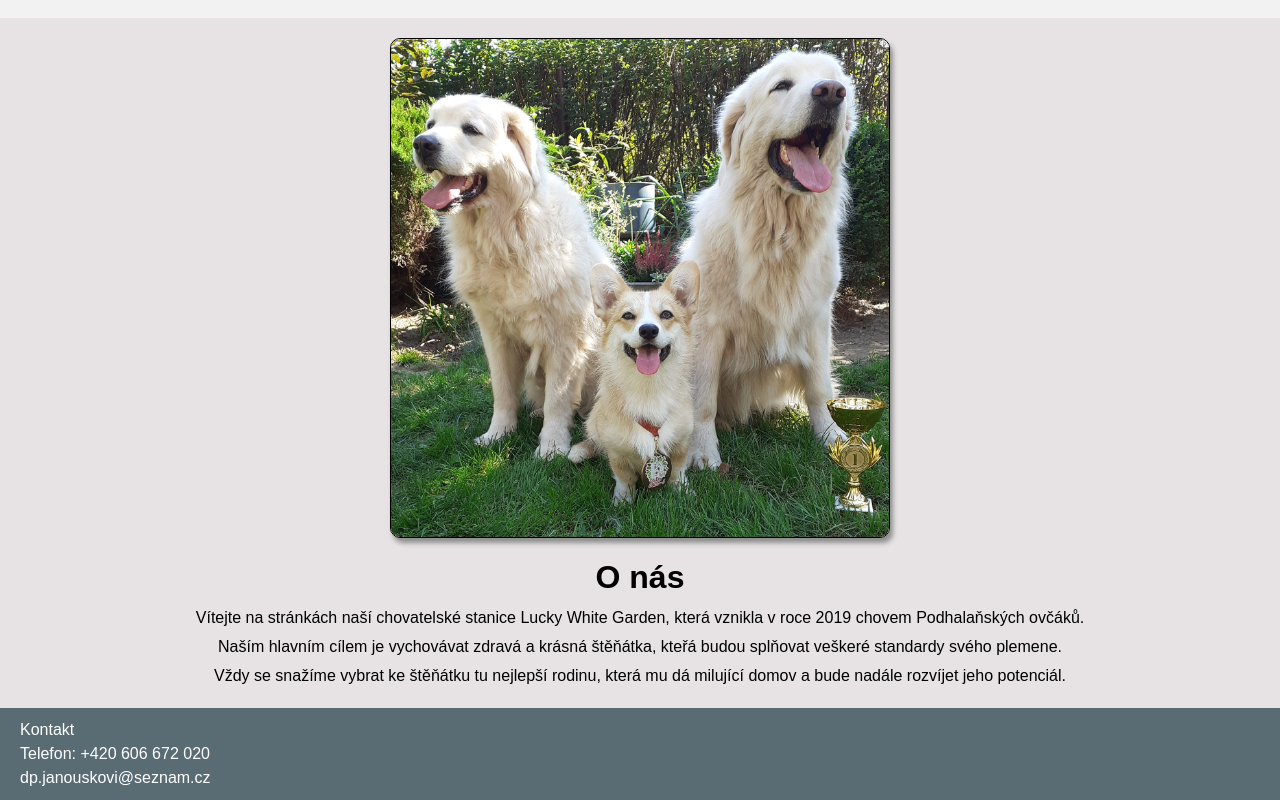
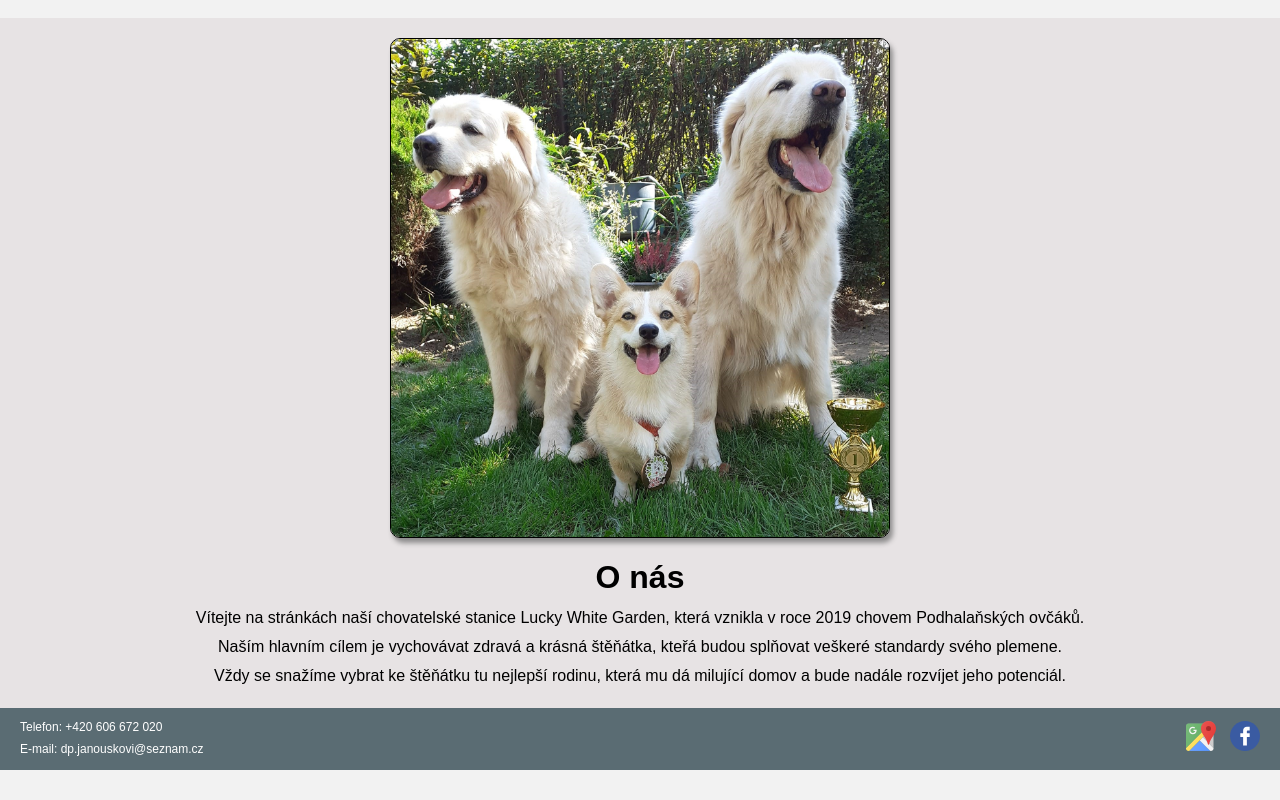
Before and after one commit to BarcaK/M-j-projekt, an Eleventy site: page index.html in a window 1280 px wide. Shown: the part 932-1732 px from the top of the page. After the commit the page ends 1702 px from the top, so only its background shows below. Built offline with nearby package versions, Linux system fonts and the light colour scheme; Eleventy itself is replaced by a stand-in of ours; files that its build step writes are made by us from their sources; a web font is replaced by a local one.

Commit message:
eleventy šablona

```diff
--- a/SCSS/style.scss
+++ b/SCSS/style.scss
@@ -20,12 +20,10 @@ body {
     background-color: $color-header;
     padding: 20px;
     display: flex;
-
+    justify-content: space-between;
+    align-items: center;
 }
 
-.menu {
-    background-color: $color-header;
-}
 
 .menu__checkbox {
     position: absolute;
@@ -35,7 +33,7 @@ body {
 .menu__toggler {
     cursor: pointer;
     color: white;
-    font-size: 20px;
+    font-size: 30px;
 }
 
 .menu__list {
@@ -160,21 +158,28 @@ body {
 
 .footer {
     background-color: $color-footer;
-    padding-left: 20px;
-    padding-top: 10px;
-    padding-bottom: 10px;
+    padding: 10px 20px 10px 20px;
     color: white;
+    display: flex;
+    justify-content: space-between;
+    align-items: center;
 
     p {
         margin: 0;
+        font-size: 12px;
     }
 
     a {
         color: white;
         text-decoration: none;
+        font-size: 12px;
     }
 
     a:hover {
         text-decoration: underline;
     }
 }
+
+.logo__map {
+    margin-right: 10px;
+}
--- /dev/null
+++ b/_includes/sablona.njk
@@ -0,0 +1,50 @@
+<!DOCTYPE html>
+<html lang="en">
+<head>
+    <meta charset="UTF-8">
+    <meta name="viewport" content="width=device-width, initial-scale=1.0">
+    <title>Lucky White Garden</title>
+
+    <link href="https://fonts.googleapis.com/css2?family=Hind+Madurai:wght@300;400;500&display=swap" rel="stylesheet">
+    <link rel="stylesheet" href="/css/style.css">
+
+</head>
+<body>
+    <div class="header">
+        <img class="logo" src="/images/logo2.svg" alt="logo" width="120" height="100">
+
+
+        <nav class="menu">
+
+            <input type="checkbox" class="menu__checkbox" id="menu-checkbox">
+            <label for="menu-checkbox" class="menu__toggler">☰ Menu</label>
+
+            <ul class="menu__list">
+                <li class="menu__item"><a class="menu__link" href="#">Štěňata</a></li>
+                <li class="menu__item"><a class="menu__link" href="#">Corgi</a></li>
+                <li class="menu__item"><a class="menu__link" href="#">Podhalan</a></li>
+                <li class="menu__item"><a class="menu__link" href="#">Galerie</a></li>
+                <li class="menu__item"><a class="menu__link" href="#">Kontakt</a></li>
+            </ul>
+        </nav>
+    </div>
+
+    <main class="main">
+
+		{{ content | safe }}
+
+	</main>
+
+    <footer class="footer">
+        <div class="footer__contact">
+            <p class="contact__phone"> Telefon: +420 606 672 020 </p>
+            <a class="contact__mail" href="mailto:dp.janouskovi@seznam.cz"> E-mail: dp.janouskovi@seznam.cz </a>
+        </div>
+        <div class="footer__logo">
+            <a class="logo__map" href="https://maps.app.goo.gl/voHY1tn2wWZFQAVPA"><img class="" src="/images/logo mapy.svg" alt="logo mapy" width="30" height="30"></a>
+            <a class="logo__facebook" href="https://www.facebook.com/dagmar.janouskova.5268"><img class="" src="/images/logo fb.svg" alt="logo facebook" width="30" height="30"></a>
+        </div>
+    </footer>
+
+</body>
+</html>
--- a/index.html
+++ b/index.html
@@ -1,35 +1,7 @@
-<!DOCTYPE html>
-<html lang="en">
-<head>
-    <meta charset="UTF-8">
-    <meta name="viewport" content="width=device-width, initial-scale=1.0">
-    <title>Lucky White Garden</title>
-
-    <link href="https://fonts.googleapis.com/css2?family=Hind+Madurai:wght@300;400;500&display=swap" rel="stylesheet">
-    <link rel="stylesheet" href="/css/style.css">
-
-</head>
-<body>
-    <div class="header">
-        <img class="logo" src="/images/logo2.svg" alt="logo" width="120" height="100">
-
-
-        <nav class="menu">
-
-            <input type="checkbox" class="menu__checkbox" id="menu-checkbox">
-            <label for="menu-checkbox" class="menu__toggler">☰ Menu</label>
-
-            <ul class="menu__list">
-                <li class="menu__item"><a class="menu__link" href="#">Štěňata</a></li>
-                <li class="menu__item"><a class="menu__link" href="#">Corgi</a></li>
-                <li class="menu__item"><a class="menu__link" href="#">Podhalan</a></li>
-                <li class="menu__item"><a class="menu__link" href="#">Galerie</a></li>
-                <li class="menu__item"><a class="menu__link" href="#">Kontakt</a></li>
-            </ul>
-        </nav>
-    </div>
-
-    <div class="main">
+---
+layout: sablona.njk
+title: Lucky White Garden
+---
 
 <div>
     <div class="category">
@@ -55,16 +27,3 @@
         <p> Vždy se snažíme vybrat ke štěňátku tu nejlepší rodinu, která mu dá milující domov a bude nadále rozvíjet jeho potenciál.</p>
     </div>
 </div>
-
-    </div>
-
-
-    <footer class="footer">
-        <p> Kontakt </p>
-        <p> Telefon: +420 606 672 020 </p>
-        <a class="footer__mail" href="mailto:dp.janouskovi@seznam.cz"> dp.janouskovi@seznam.cz </a>
-    </footer>
-
-
-</body>
-</html>
```
Also changed, not shown: css/style.css, images/logo fb.svg (added), images/logo mapy.svg (added), 1 other file. Lines whose indentation alone changed are shown as unchanged.
